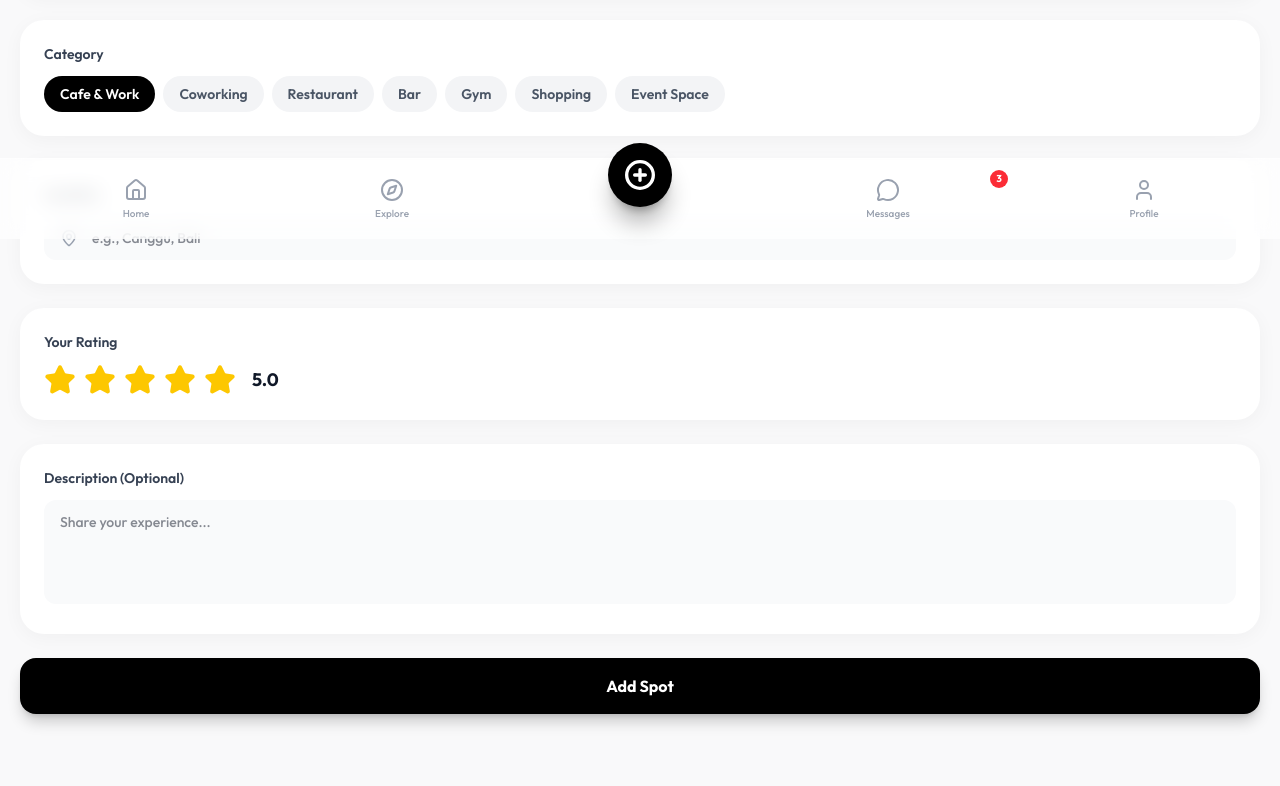
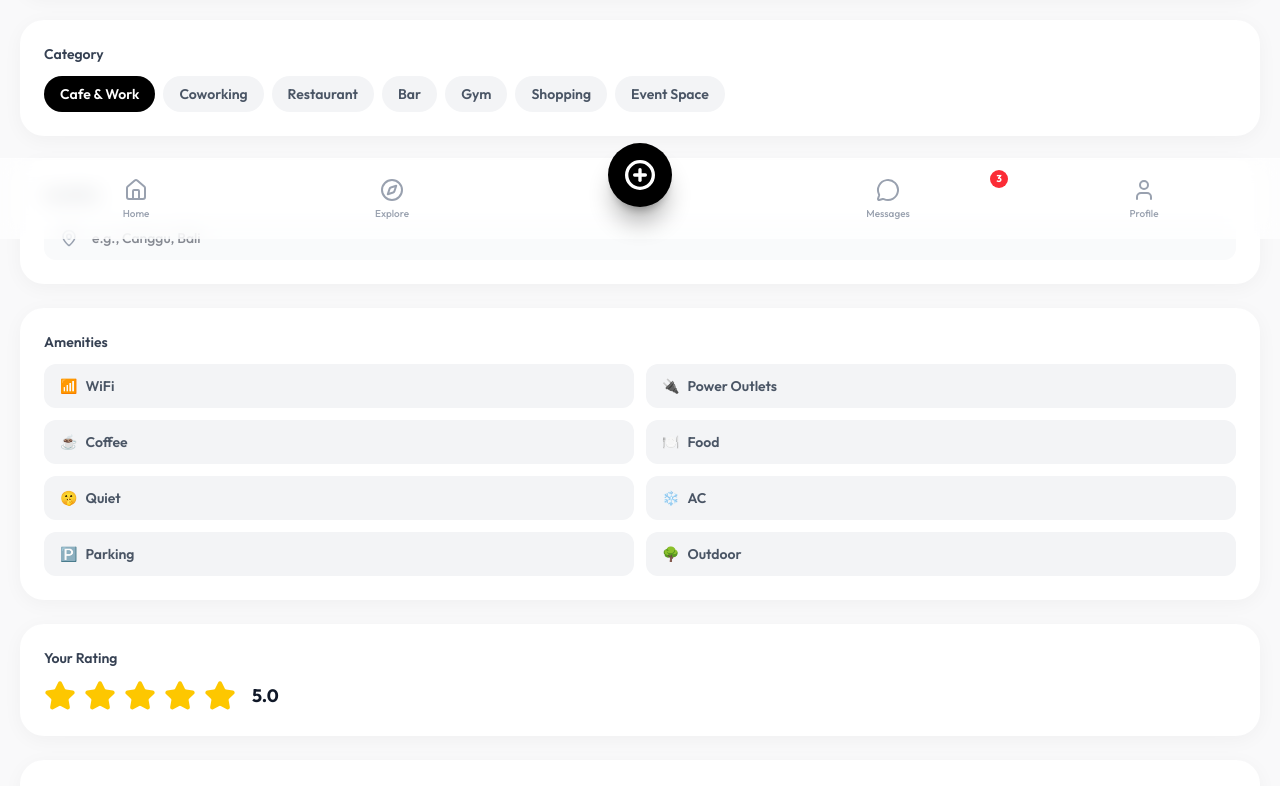
Before and after one commit to brkasarba-source/nomad-spots, a Next.js app: page /add in a window 1280 px wide. Shown: the part 561-1347 px from the top of the page. Built offline with nearby package versions, Linux system fonts and the light colour scheme.

Commit message:
Simplify header - only search and notifications

```diff
--- a/app/add/page.tsx
+++ b/app/add/page.tsx
@@ -13,8 +13,26 @@ export default function AddSpot() {
     const [location, setLocation] = useState("");
     const [rating, setRating] = useState(5);
     const [description, setDescription] = useState("");
+    const [selectedAmenities, setSelectedAmenities] = useState<string[]>([]);
 
     const categories = ["Cafe & Work", "Coworking", "Restaurant", "Bar", "Gym", "Shopping", "Event Space"];
+
+    const amenities = [
+        { id: "wifi", label: "WiFi", icon: "📶" },
+        { id: "power", label: "Power Outlets", icon: "🔌" },
+        { id: "coffee", label: "Coffee", icon: "☕" },
+        { id: "food", label: "Food", icon: "🍽️" },
+        { id: "quiet", label: "Quiet", icon: "🤫" },
+        { id: "ac", label: "AC", icon: "❄️" },
+        { id: "parking", label: "Parking", icon: "🅿️" },
+        { id: "outdoor", label: "Outdoor", icon: "🌳" },
+    ];
+
+    const toggleAmenity = (id: string) => {
+        setSelectedAmenities(prev =>
+            prev.includes(id) ? prev.filter(a => a !== id) : [...prev, id]
+        );
+    };
 
     const handleSubmit = (e: React.FormEvent) => {
         e.preventDefault();
@@ -94,6 +112,27 @@ export default function AddSpot() {
                     </div>
                 </div>
 
+                {/* Amenities */}
+                <div className="bg-white rounded-3xl p-6 shadow-[0_4px_20px_rgb(0,0,0,0.04)]">
+                    <label className="block text-sm font-semibold text-gray-700 mb-3">Amenities</label>
+                    <div className="grid grid-cols-2 gap-3">
+                        {amenities.map((amenity) => (
+                            <button
+                                key={amenity.id}
+                                type="button"
+                                onClick={() => toggleAmenity(amenity.id)}
+                                className={`flex items-center gap-2 px-4 py-3 rounded-xl text-sm font-semibold transition-all ${selectedAmenities.includes(amenity.id)
+                                        ? "bg-black text-white"
+                                        : "bg-gray-100 text-gray-600 hover:bg-gray-200"
+                                    }`}
+                            >
+                                <span>{amenity.icon}</span>
+                                <span>{amenity.label}</span>
+                            </button>
+                        ))}
+                    </div>
+                </div>
+
                 <div className="bg-white rounded-3xl p-6 shadow-[0_4px_20px_rgb(0,0,0,0.04)]">
                     <label className="block text-sm font-semibold text-gray-700 mb-3">Your Rating</label>
                     <div className="flex items-center gap-2">
--- a/app/page.tsx
+++ b/app/page.tsx
@@ -99,22 +99,12 @@ export default function Home() {
 
   return (
     <main className="min-h-screen bg-gray-50/50 pb-28">
-      {/* Premium Header */}
+      {/* Minimal Header */}
       <header className="sticky top-0 z-40 bg-white/80 backdrop-blur-md border-b border-gray-100/50">
         <div className="px-5 pt-14 pb-4">
-          <div className="flex justify-between items-center mb-6">
-            <div>
-              <p className="text-sm text-gray-500 font-medium mb-1">{getGreeting()},</p>
-              <h1 className="text-3xl font-bold text-gray-900 tracking-tight">Wander</h1>
-            </div>
-            <Link href="/notifications" className="p-2 rounded-full bg-gray-50 hover:bg-gray-100 transition-colors relative">
-              <Bell size={20} className="text-gray-600" />
-              <span className="absolute top-2 right-2 w-2 h-2 bg-red-500 rounded-full border border-white"></span>
-            </Link>
-          </div>
-
-          {/* Modern Search Bar */}
-          <div className="relative group">
+          {/* Search Bar with Notification */}
+          <div className="flex items-center gap-3">
+            <div className="relative group flex-1">
               <div className="absolute inset-y-0 left-0 pl-4 flex items-center pointer-events-none">
                 <Search className="text-gray-400 group-focus-within:text-black transition-colors" size={20} />
               </div>
@@ -125,6 +115,12 @@ export default function Home() {
                 onChange={(e) => setSearchQuery(e.target.value)}
                 className="w-full bg-gray-100/80 border-none rounded-2xl py-4 pl-12 pr-4 text-sm font-medium focus:ring-2 focus:ring-black/5 focus:bg-white transition-all shadow-sm"
               />
+            </div>
+
+            <Link href="/notifications" className="p-3 rounded-full bg-gray-50 hover:bg-gray-100 transition-colors relative flex-shrink-0">
+              <Bell size={22} className="text-gray-600" />
+              <span className="absolute top-2 right-2 w-2 h-2 bg-red-500 rounded-full border border-white"></span>
+            </Link>
           </div>
         </div>
       </header>
```
Also changed, not shown: 1 other file (tests, documents, lock files or other folders). Lines whose indentation alone changed are shown as unchanged.
